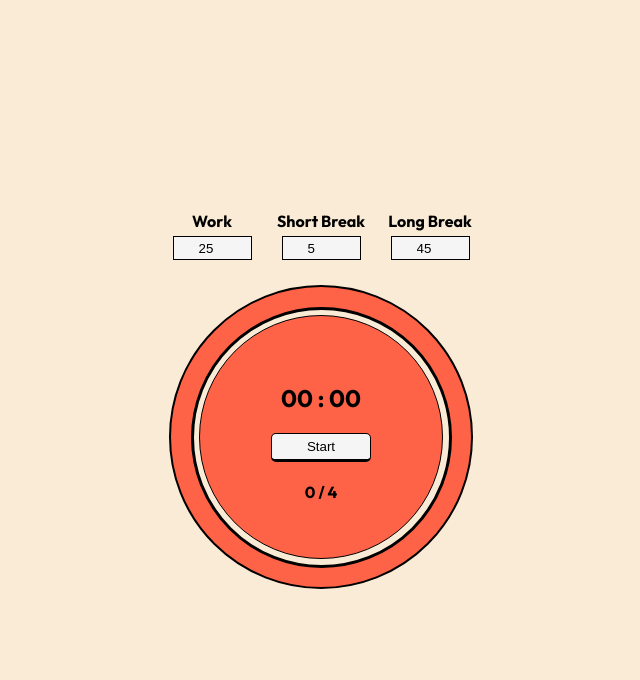
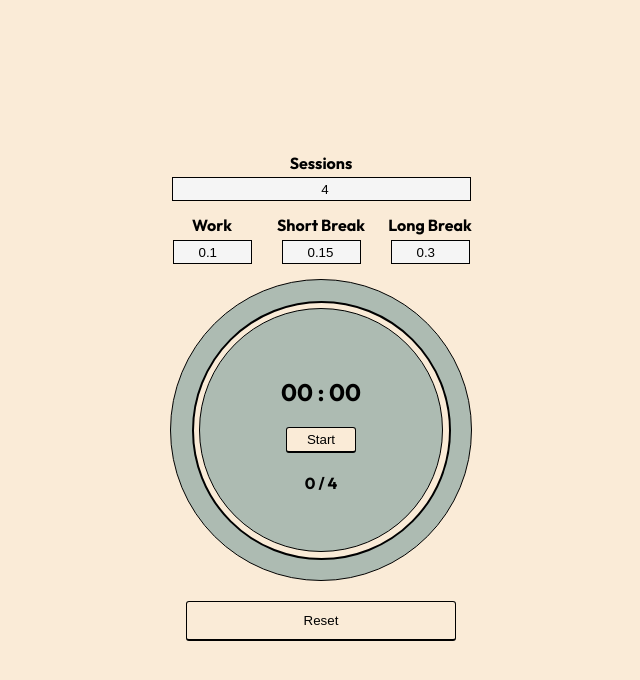
Before and after one commit to aabrahamx/pomodoro, a Vue app: page / in a window 1280 px wide. Shown: the top 680 px of the page, without its empty margins (319-959 px from the left). Built offline with nearby package versions, Linux system fonts and the light colour scheme.

Commit message:
modified: refactored

```diff
--- a/src/App.vue
+++ b/src/App.vue
@@ -1,81 +1,43 @@
+
 <script setup>
-import HelloWorld from './components/HelloWorld.vue'
-import TheWelcome from './components/TheWelcome.vue'
+    import Timer from './components/Timer.vue'
+    import Explainer from './components/Explainer.vue'
 </script>
 
 <template>
-  <header>
-    <img alt="Vue logo" class="logo" src="./assets/logo.svg" width="125" height="125" />
-
-    <div class="wrapper">
-      <HelloWorld msg="You forgot to do it!" />
+    <div class="wrapper" id="timer">
+        <Timer />
     </div>
-  </header>
-
-  <main>
-    <TheWelcome />
-  </main>
 </template>
 
 <style>
-@import './assets/base.css';
-
-#app {
-  max-width: 1280px;
-  margin: 0 auto;
-  padding: 2rem;
-
-  font-weight: normal;
-}
-
-header {
-  line-height: 1.5;
-}
-
-.logo {
-  display: block;
-  margin: 0 auto 2rem;
-}
-
-a,
-.green {
-  text-decoration: none;
-  color: hsla(160, 100%, 37%, 1);
-  transition: 0.4s;
-}
-
-@media (hover: hover) {
-  a:hover {
-    background-color: hsla(160, 100%, 37%, 0.2);
-  }
-}
-
-@media (min-width: 1024px) {
-  body {
-    display: flex;
-    place-items: center;
-  }
-
-  #app {
-    display: grid;
-    grid-template-columns: 1fr 1fr;
-    padding: 0 2rem;
-  }
-
-  header {
-    display: flex;
-    place-items: center;
-    padding-right: calc(var(--section-gap) / 2);
-  }
-
-  header .wrapper {
-    display: flex;
-    place-items: flex-start;
-    flex-wrap: wrap;
-  }
-
-  .logo {
-    margin: 0 2rem 0 0;
-  }
-}
+    @import url('https://fonts.googleapis.com/css2?family=Bungee+Shade&family=Major+Mono+Display&family=Outfit:wght@100;200;300;400;500;600;700;800;900&display=swap');
+    html, body {
+        background-color: antiquewhite;
+        height: 100vh;
+        width: 100vw;
+        margin: 0;
+        padding: 0;
+        font-family: 'Outfit', sans-serif;
+        font-weight: 700;
+    }
+    #app {
+        height: 100vh;
+        display: flex;
+        justify-content: center;
+        align-items: center;
+    }
+    .wrapper {
+        display: flex;
+        align-items: center;
+        justify-content: center;
+        flex-direction: column;
+        margin: auto;
+    }
+    #timer {
+        width: 50%;
+    }
+    #explainer {
+        width: 25%
+    }
 </style>
--- a/src/App2.vue
+++ /dev/null
@@ -1,26 +0,0 @@
-
-<script setup>
-    import Timer from './components/Timer.vue'
-</script>
-
-<template>
-    <div class="wrapper">
-        <Timer />
-    </div>
-</template>
-
-<style>
-    @import url('https://fonts.googleapis.com/css2?family=Bungee+Shade&family=Major+Mono+Display&family=Outfit:wght@100;200;300;400;500;600;700;800;900&display=swap');
-    html, body {
-        background-color: antiquewhite;
-        height: 100vh;
-        width: 100vw;
-        margin: 0;
-        padding: 0;
-        display: flex;
-        align-items: center;
-        justify-content: center;
-        font-family: 'Outfit', sans-serif;
-        font-weight: 700;
-    }
-</style>
--- /dev/null
+++ b/src/components/Explainer.vue
@@ -0,0 +1,24 @@
+<script>
+
+</script>
+
+
+<template>
+    <div class="explainer-wrapper">
+        <div>
+            <h3> 🍅  what is a pomodoro timer?</h3>
+            <p>The Pomodoro Technique is a time management method developed by Francesco Cirillo in the late 1980s. It uses a timer to break work into intervals, traditionally 25 minutes in length, separated by short breaks. Each interval is known as a pomodoro, from the Italian word for tomato, after the tomato-shaped kitchen timer Cirillo used as a university student.</p>
+        </div>
+    </div>
+</template>
+
+
+<style scoped>
+    * {
+        outline: 1px solid red;
+    }
+    .explainer-wrapper {
+        padding: 10px;
+    }
+
+</style>
--- a/src/components/Timer.vue
+++ b/src/components/Timer.vue
@@ -1,5 +1,9 @@
 
 <template>
+    <div id="session-wrapper">
+        <label for="sessionNumber">Sessions</label>
+        <input v-model="timer.numberOfSessions" type="number" id="sessionNumber" min="1" max="10" step="1">
+    </div>
     <div id="setting-wrapper">
         <div>
             <label for="focus"> Work </label>
@@ -37,6 +41,12 @@
             </div>
         </div>
     </div>
+    <div>
+        <button id="reset" @click="reset">Reset</button>
+    </div>
+    <audio id="audio" >
+        <source src="../assets/audio/positive-notification.mp3" type="audio/mp3" >
+    </audio>
 </template>
 
 
@@ -53,9 +63,9 @@ const timer = reactive({
     numberOfSessions: 4,
     sessionOver: false,
 
-    focusTime: 25,
-    shortBreak: 5,
-    longBreak: 45,
+    focusTime: .10,
+    shortBreak: .15,
+    longBreak: .30,
 
     focusTimeTurn: true,
     shortBreakTurn: false,
@@ -112,20 +122,20 @@ function whichSessionToRun() {
         console.log('focus')
         timer.currentSession++
         setTurn(timer.focusTime);
-        timer.currentRunningSession = 'Work';
+        timer.currentRunningSession = 'Work Session 🎯';
         return timer.focusTime;
 
     } else if (timer.shortBreakTurn === true) {
 
         console.log('short')
         setTurn(timer.shortBreak);
-        timer.currentRunningSession = 'Short Break'
+        timer.currentRunningSession = 'Short Break 🧘'
         return timer.shortBreak;
 
     } else if (timer.longBreakTurn === true) {
         console.log('long')
         timer.sessionOver = true;
-        timer.currentRunningSession = 'Long Break'
+        timer.currentRunningSession = 'Long Break 🏖️'
         return timer.longBreak;
     }
 }
@@ -187,6 +197,8 @@ function timeCounter() {
 
             stopTimer(timerId)
             timerExecutor()
+            const notify = document.getElementById('audio');
+            notify.play();
 
         } else {
             time--
@@ -208,13 +220,14 @@ function pauseTimer() {
 </script>
 
 
-<style>
+<style scoped>
+
 #timer-wrapper {
     height: 300px;
     width: 300px;
     margin: 10px auto;
-    background-color: tomato;
-    border: 2px solid black;
+    background-color: #adbbb2;
+    border: 1px solid black;
     border-radius: 50%;
     display: flex;
     align-items: center;
@@ -224,7 +237,7 @@ function pauseTimer() {
     width: 85%;
     height: 85%;
     border-radius: 50%;
-    border: 3px solid black;
+    border: 2px solid black;
     background-color: antiquewhite;
     display: flex;
     align-items: center;
@@ -234,7 +247,7 @@ function pauseTimer() {
     height: 95%;
     width: 95%;
     border-radius: 50%;
-    background-color: tomato;
+    background-color: #adbbb2;
     display: flex;
     align-items: center;
     justify-content: center;
@@ -248,14 +261,14 @@ function pauseTimer() {
     margin: 5px;
 }
 button {
-    padding: 5px;
+    padding: 4px;
     margin: 10px;
-    width: 100px;
+    width: 70px;
+    border-radius: 3px;
     border: 1px solid black;
-    border-bottom: 3px solid black;
-    border-radius: 5px;
+    border-bottom: 2px solid black;
     color: black;
-    background-color: whitesmoke;
+    background-color: antiquewhite;
     transition: transform 0.7 linear;
 }
 button:active,
@@ -266,9 +279,6 @@ button:hover {
 
 
 /* setting styles */
-* {
-    outline: 0px solid red;
-}
 input {
     padding-left: 25px;
     height: 20px;
@@ -281,10 +291,21 @@ input {
     display: flex;
 }
 #setting-wrapper > div {
-    margin: 10px;
+    margin: 0 10px;
     display: flex;
     flex-direction: column;
     align-items: center;
     justify-content: center;
 }
+#session-wrapper label,
+#session-wrapper input {
+    display: block;
+    margin: 0.25rem auto;
+    text-align: center;
+    width: 270px;
+}
+#reset {
+    width: 270px;
+    height: 40px;
+}
 </style>
--- a/src/main.js
+++ b/src/main.js
@@ -1,4 +1,4 @@
 import { createApp } from 'vue'
-import App2 from './App2.vue'
+import App from './App.vue'
 
-createApp(App2).mount('#app')
+createApp(App).mount('#app')
```
Also changed, not shown: 1 other file (tests, documents, lock files or other folders).
